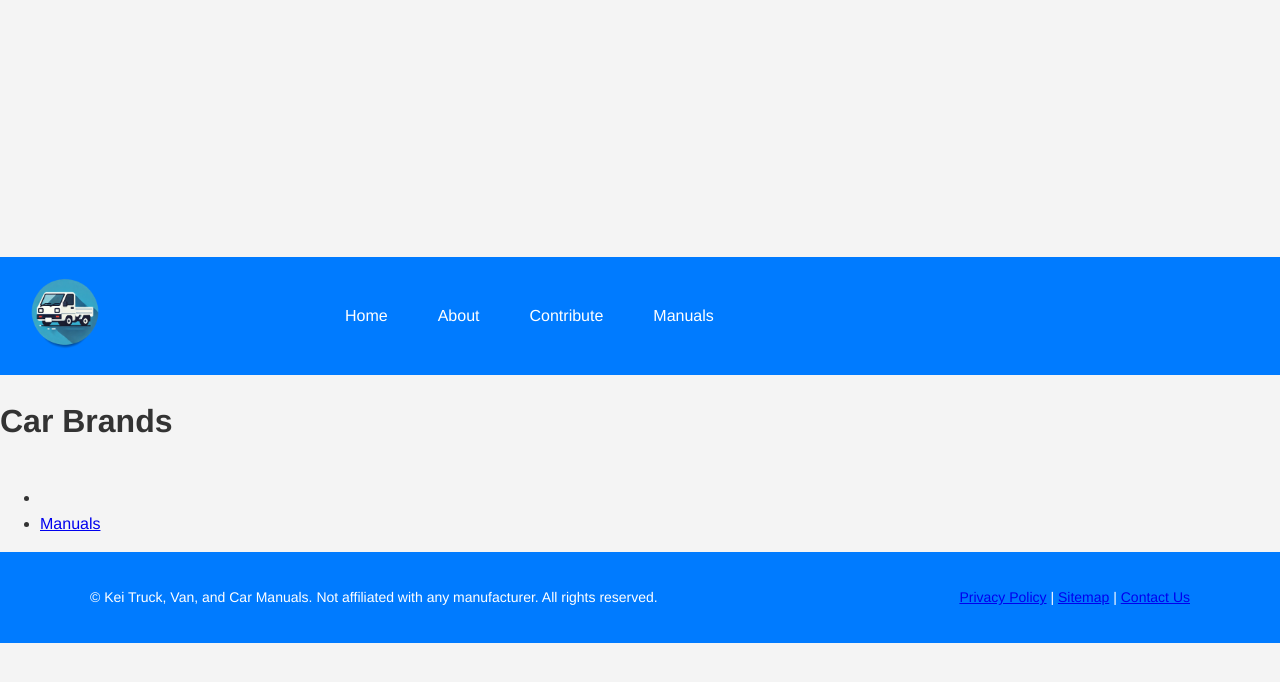
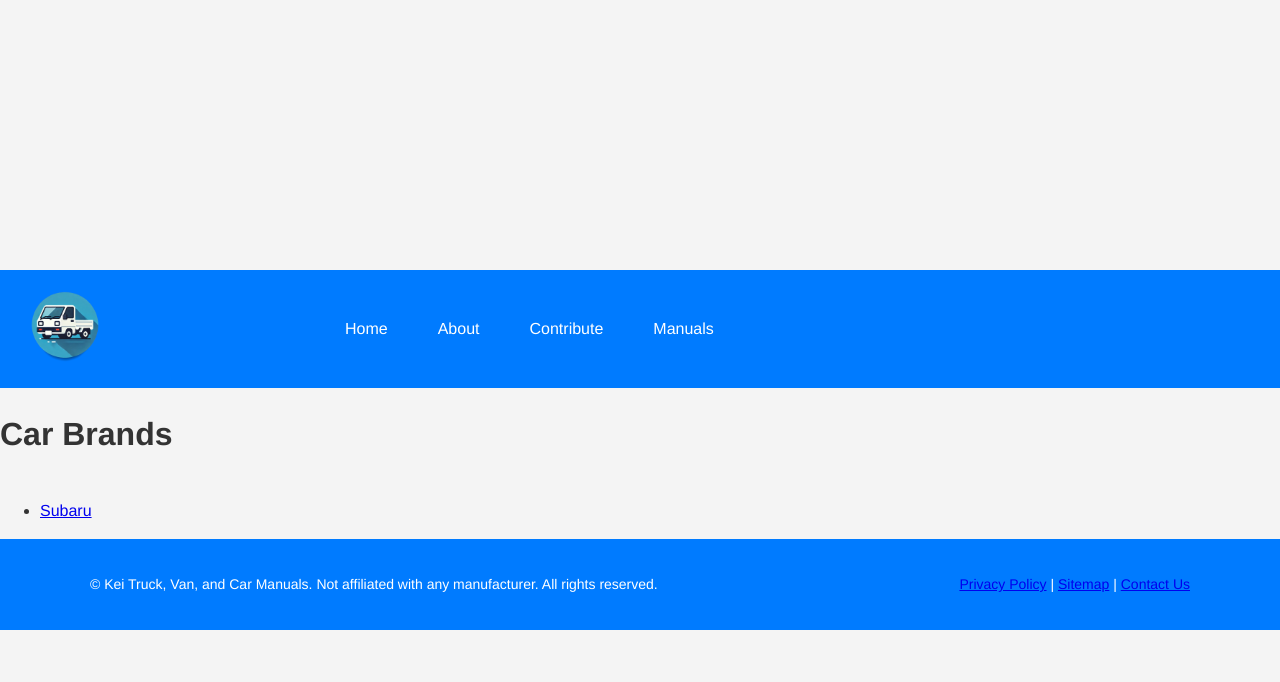
Before and after one commit to tlorien/Kei-Truck-Van-and-Car-Manuals, a Jekyll site: the page built from manuals/index.md, in a window 1280 px wide. Shown: the top 682 px of the page. Built offline with Jekyll 4.4.1, drawn with Linux system fonts in a browser that asks for light colours.

```diff
--- a/_config.yml
+++ b/_config.yml
@@ -4,8 +4,8 @@
 description: >-
   Kei Car Manuals is a community-driven project providing accessible,
   comprehensive manuals for all Kei vehicle models.
-baseurl: "/Kei-Truck-Van-and-Car-Manuals"
-url: "https://tlorien.github.io"
+# baseurl: "/Kei-Truck-Van-and-Car-Manuals"
+# url: "https://tlorien.github.io"
 twitter_username: jekyllrb
 github_username:  jekyll
 
--- a/manuals/index.md
+++ b/manuals/index.md
@@ -1,11 +1,24 @@
 ---
 layout: default
 title: All Manuals
+permalink: /manuals/
 ---
 
 # Car Brands
-{% assign brands = site.pages | map: "path" | map: "manuals" | uniq %}
 <ul>
+  {% assign brands = "" | split: "," %}
+
+  {% for page in site.pages %}
+    {% if page.path contains "manuals/" and page.path != "manuals/index.md" %}
+      {% assign parts = page.path | split: "/" %}
+      {% assign brand_name = parts[1] %}
+
+      {% unless brands contains brand_name or brand_name == "index.md" %}
+        {% assign brands = brands | push: brand_name %}
+      {% endunless %}
+    {% endif %}
+  {% endfor %}
+
   {% for brand in brands %}
     <li><a href="/manuals/{{ brand }}/">{{ brand | capitalize }}</a></li>
   {% endfor %}
```
